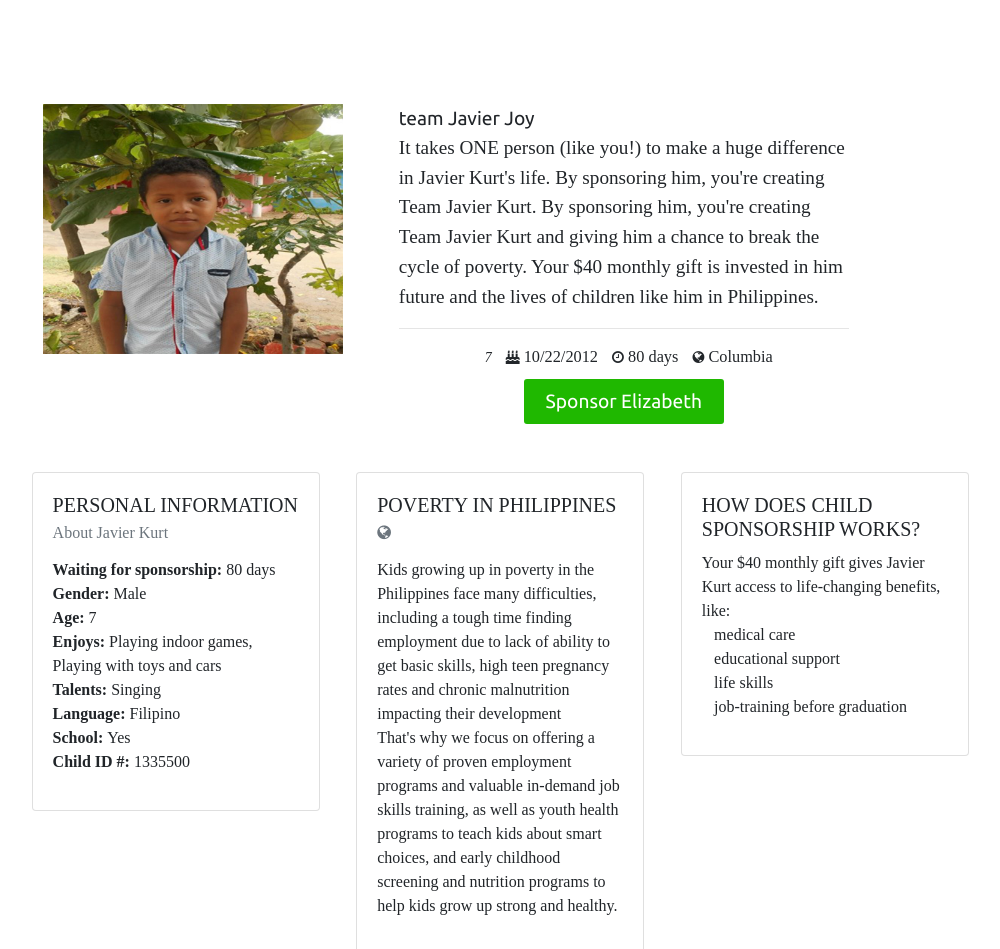
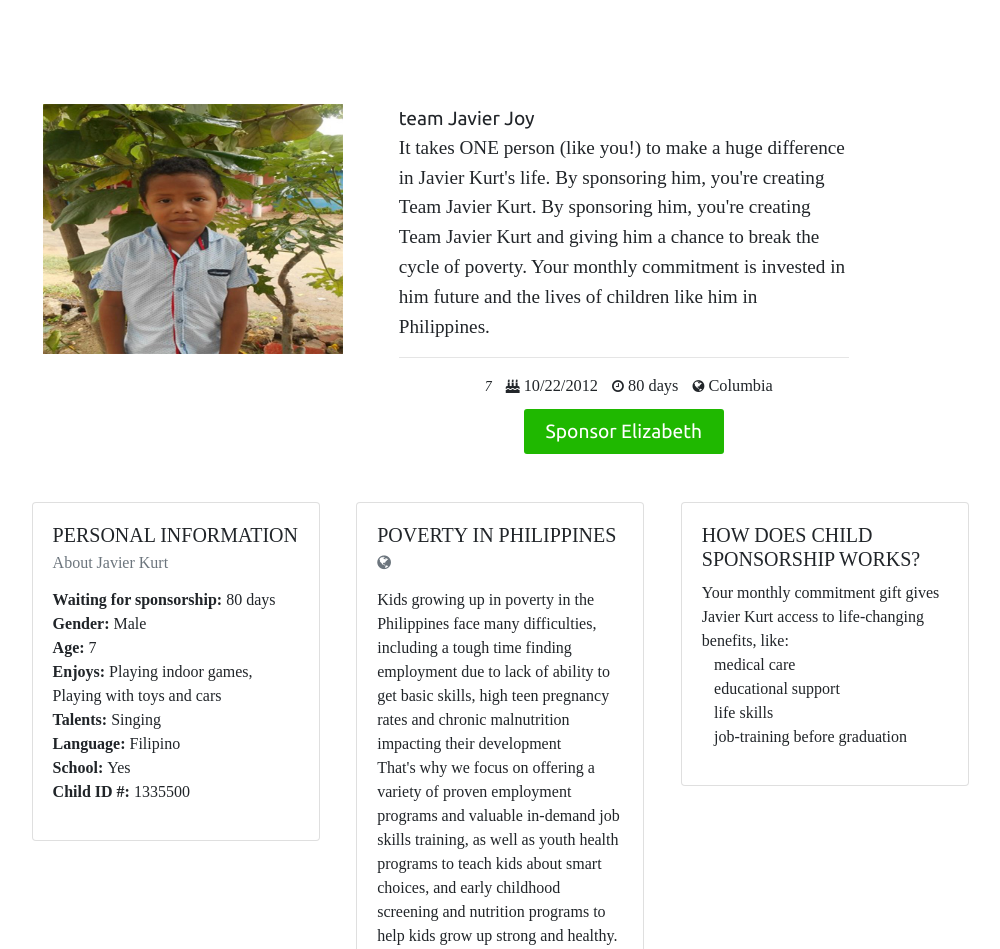
Before and after one commit to christiancharityfoundation/Christian-Charity, a plain HTML site: page javier/index.html in a window 1280 px wide. Shown: the part 280-1229 px from the top of the page, without its empty margins (35-1035 px from the left). Drawn offline with nearby package versions, Linux system fonts and the light colour scheme.

Commit message:
Update index.html

```diff
--- a/javier/index.html
+++ b/javier/index.html
@@ -35,7 +35,7 @@
             <span class="profile-details t">
               It takes ONE person (like you!) to make a huge difference in Javier Kurt's life. By sponsoring him,
               you're creating Team Javier Kurt. By sponsoring him, you're creating Team Javier Kurt and giving
-              him a chance to break the cycle of poverty. Your $40 monthly gift is invested in him future and the lives
+              him a chance to break the cycle of poverty. Your monthly commitment is invested in him future and the lives
               of children like him in Philippines.
             </span>
             <hr>
@@ -92,7 +92,7 @@
               <h6 class="card-subtitle mb-2 text-muted"> </h6>
               <p class="card-text">
                 <ul>
-                  Your $40 monthly gift gives Javier Kurt access to life-changing benefits, like:
+                  Your monthly commitment gift gives Javier Kurt access to life-changing benefits, like:
                   <li>  medical care</li>
                   <li>  educational support  </li>
                   <li>  life skills  </li>
```
